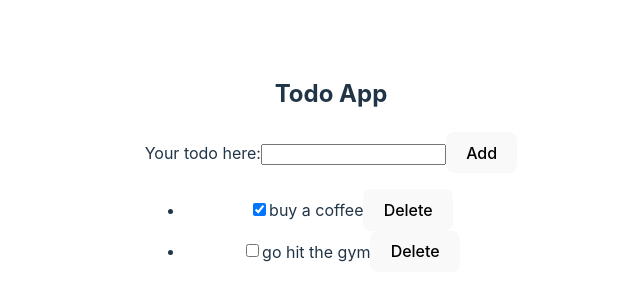
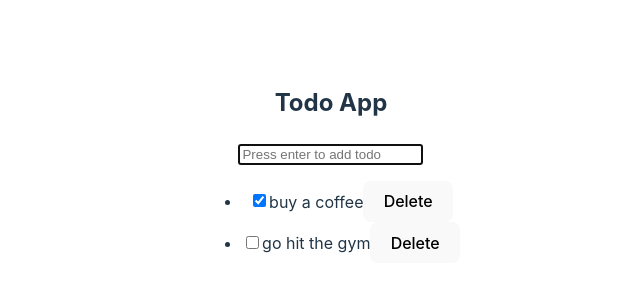
Before and after one commit to kotakanazawa/react-todo-app, a React (Vite) app: page / in a window 1280 px wide. Shown: the part 228-528 px from the top of the page, without its empty margins (309-949 px from the left). Built offline with nearby package versions, Linux system fonts and the light colour scheme.

Commit message:
Set focus on input tag when the page is opened

```diff
--- a/src/App.tsx
+++ b/src/App.tsx
@@ -1,4 +1,4 @@
-import { useState, ChangeEvent, KeyboardEvent } from "react";
+import { useState, useRef, useEffect, ChangeEvent, KeyboardEvent } from "react";
 import { Todo } from "./components/Todo";
 import type { TodoType } from "./types/TodoType";
 import "./App.css";
@@ -22,6 +22,11 @@ const App = () => {
       isDone: false,
     },
   ]);
+
+  const inputRef = useRef<HTMLInputElement>(null);
+  useEffect(() => {
+    inputRef.current?.focus();
+  });
 
   const handleChange = (e: ChangeEvent<HTMLInputElement>) => {
     const value = e.target.value;
@@ -86,15 +91,15 @@ const App = () => {
     <>
       <h2>Todo App</h2>
       <label>
-        Your todo here:
         <input
+          ref={inputRef}
           name={todo.title}
           value={todo.title}
+          placeholder="Press enter to add todo"
           onChange={(e) => handleChange(e)}
           onKeyDown={(e) => handleKeyDown(e)}
         />
       </label>
-      <button onClick={handleSubmit}>Add</button>
       <ul>{todoElements}</ul>
     </>
   );
```
